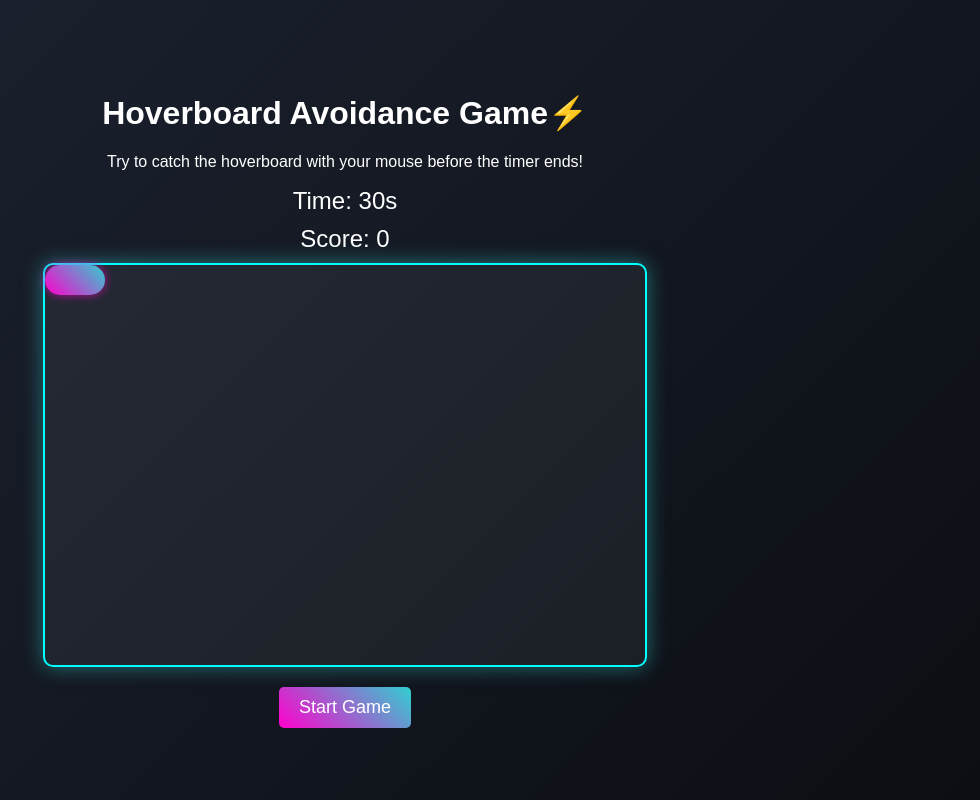
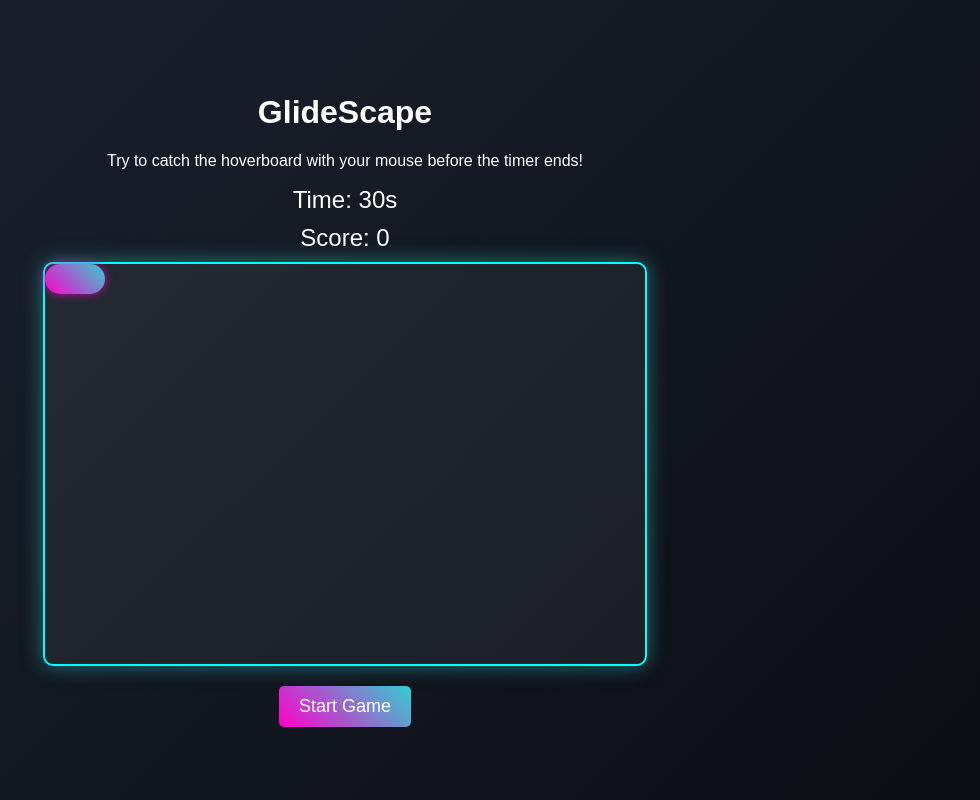
Before and after one commit to shagun0singh/GlideScape, a plain HTML site: page index.html in a window 1280 px wide. Shown: the whole page, without its empty margins (295-1275 px from the left). Drawn offline with Linux system fonts and the light colour scheme.

Commit message:
index.html

```diff
--- a/index.html
+++ b/index.html
@@ -3,12 +3,12 @@
 <head>
     <meta charset="UTF-8">
     <meta name="viewport" content="width=device-width, initial-scale=1.0">
-    <title>Hoverboard Avoidance Game⚡</title>
+    <title>GlideScape</title>
     <link rel="stylesheet" href="styles.css">
 </head>
 <body>
     <div id="game-container">
-        <h1>Hoverboard Avoidance Game⚡</h1>
+        <h1>GlideScape</h1>
         <p>Try to catch the hoverboard with your mouse before the timer ends!</p>
         <div id="timer">Time: 30s</div>
         <div id="score">Score: 0</div>
```
